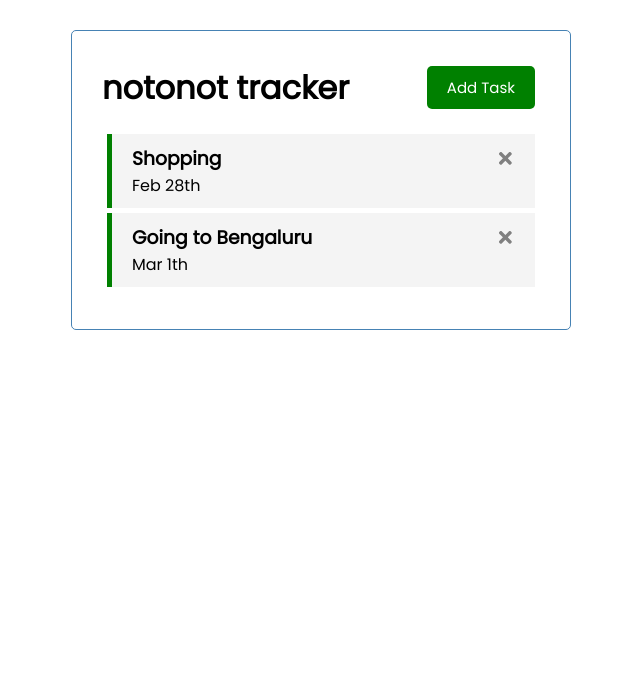
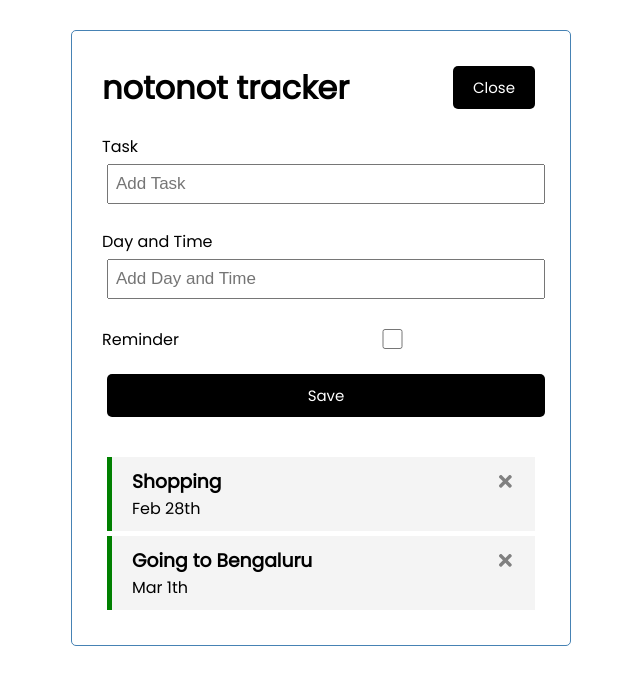
Before and after one commit to Rukeshr/notonot-tracker, a React (Create React App) app: page / in a window 1280 px wide. Both pictures are taken after a click on the button "Add Task". Shown: the top 684 px of the page, without its empty margins (319-959 px from the left). Built offline with nearby package versions, Linux system fonts and the light colour scheme.

Commit message:
Added task form

```diff
--- a/src/App.js
+++ b/src/App.js
@@ -1,9 +1,11 @@
 import Header from './components/Header';
 import Tasks from './components/Tasks';
 import { useState } from "react"
+import AddTask from './components/AddTask';
 
 
 function App() {
+  const [showAddTask, setShowAddTask] = useState(false)
   const [tasks, setTasks] = useState(
     [
         {
@@ -21,6 +23,12 @@
     ]
 )
 
+  const addTask = (task) => {
+    const id = Math.floor(Math.random() * 1000) + 1
+    const newTask =   { id, ...task }
+    setTasks([...tasks, newTask])
+  }
+
   const deleteTask = (id) => {
     setTasks(tasks.filter((task) => task.id !== id))
   }
@@ -31,7 +39,8 @@
 
   return (
     <div className='container'>
-      <Header />
+      <Header onAdd={() => setShowAddTask(!showAddTask)} showAdd={showAddTask} />
+      {showAddTask && <AddTask onAdd={addTask}/>}
       {tasks.length > 0 ? (<Tasks tasks={tasks} onDelete={deleteTask} onToggle={toggleReminder}/>) : ('All tasks are Done!') }
     </div>
   )
--- /dev/null
+++ b/src/components/AddTask.js
@@ -0,0 +1,40 @@
+import { useState } from "react"
+
+const AddTask = ({ onAdd }) => {
+    const [text, setText] = useState('')
+    const [day, setDay] = useState('')
+    const [reminder, setReminder] = useState(false)
+
+    const onSubmit = (e) => {
+        e.preventDefault()
+
+        if (!text) {
+            alert('Please add a task!')
+        }
+        onAdd({ text, day, reminder })
+        setText('')
+        setDay('')
+        setReminder('')
+    }
+
+    return (
+        <form className="add-form" onSubmit={onSubmit}>
+            <div className="form-control">
+            <label>Task</label>
+            <input type='text' placeholder="Add Task" value={text} onChange={(e) => setText(e.target.value)} />
+            </div>
+            <div className="form-control">
+            <label>Day and Time</label>
+            <input type='text' placeholder="Add Day and Time" value={day} onChange={(e) => setDay(e.target.value)} />
+            </div>
+            <div className="form-control form-control-check">
+            <label>Reminder</label>
+            <input type='checkbox' value={reminder} checked={reminder} onChange={(e) => setReminder(e.currentTarget.checked)}></input>
+            </div>
+
+            <input className="btn btn-block" type='submit' value='Save'/>
+        </form>
+    )
+}
+
+export default AddTask
--- a/src/components/Button.js
+++ b/src/components/Button.js
@@ -1,4 +1,5 @@
 import PropTypes from 'prop-types'
+
 
 const Button = ({color, text, onClick}) => {
     return (
--- a/src/components/Header.js
+++ b/src/components/Header.js
@@ -1,16 +1,11 @@
 import React from "react";
 // import  PropTypes  from 'prop-types';
 import Button from "./Button";
-
-
-const Header = ({title}) => {
-    const onClick = () => {
-        console.log('click');
-    }
+const Header = ({title, onAdd, showAdd}) => {
     return (
         <header className='header'>
             <h1>{title}</h1>
-            <Button color='green' text='Add Task' onClick={onClick} />
+            <Button color={showAdd ? 'black' : 'green'} text={showAdd ? 'Close' : 'Add Task'}onClick={onAdd} />
         </header>
     )
 }
```
